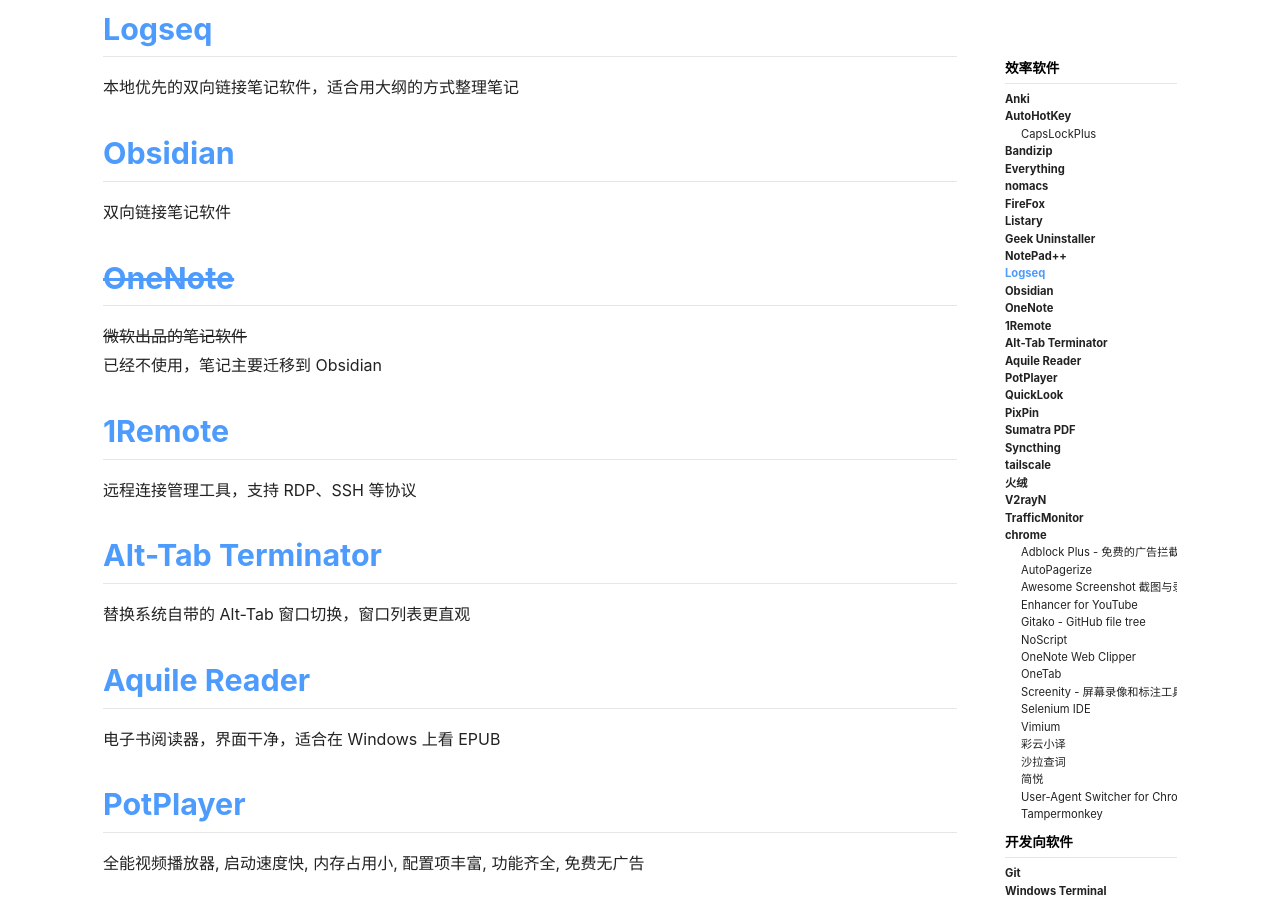
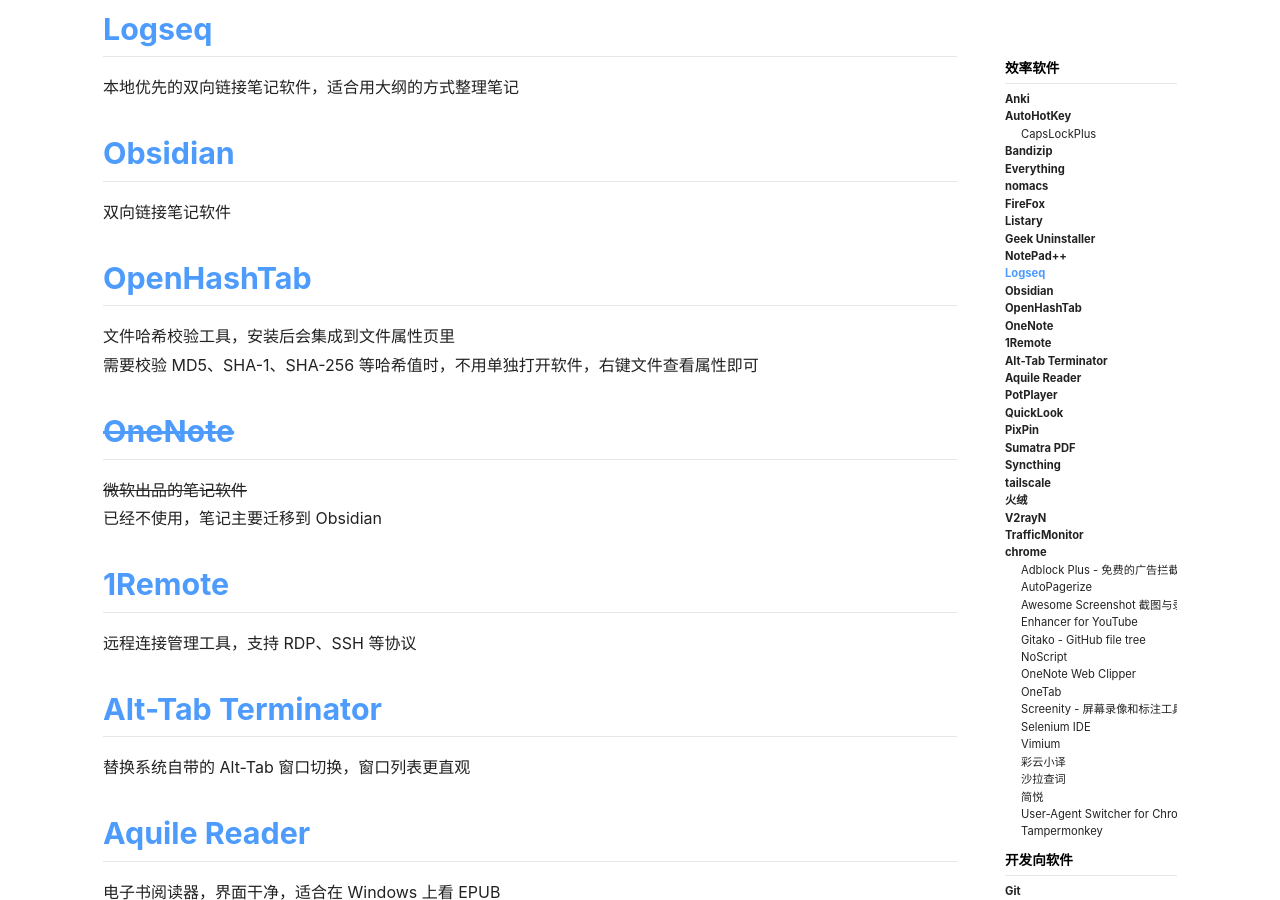
Before and after one commit to azh3ng/azh3ng.github.io, a Jekyll site: the page built from _posts/2017-12-24-Windows 软件.md, in a window 1280 px wide and 900 px high, scrolled down 1936 px. Built offline with Jekyll 4.4.1, drawn with Linux system fonts in a browser that asks for light colours.

Commit message:
Add OpenHashTab to Windows software list

```diff
--- a/_posts/2017-12-24-Windows 软件.md
+++ b/_posts/2017-12-24-Windows 软件.md
@@ -51,6 +51,10 @@ NotePad++ 是一个开源的轻量级文本编辑器, 启动速度快, 内存占
 
 ## [Obsidian](https://obsidian.md/)
 双向链接笔记软件
+
+## [OpenHashTab](https://github.com/namazso/OpenHashTab)
+文件哈希校验工具，安装后会集成到文件属性页里
+需要校验 MD5、SHA-1、SHA-256 等哈希值时，不用单独打开软件，右键文件查看属性即可
 
 ## [~~OneNote~~](https://www.onenote.com/)
 ~~微软出品的笔记软件~~
```
